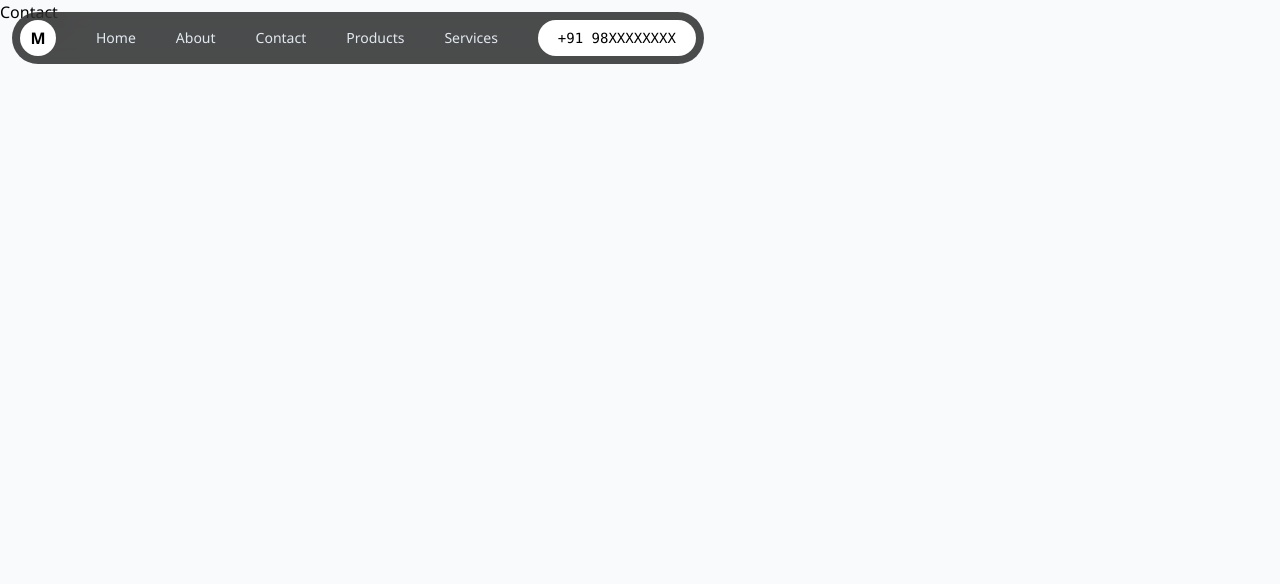
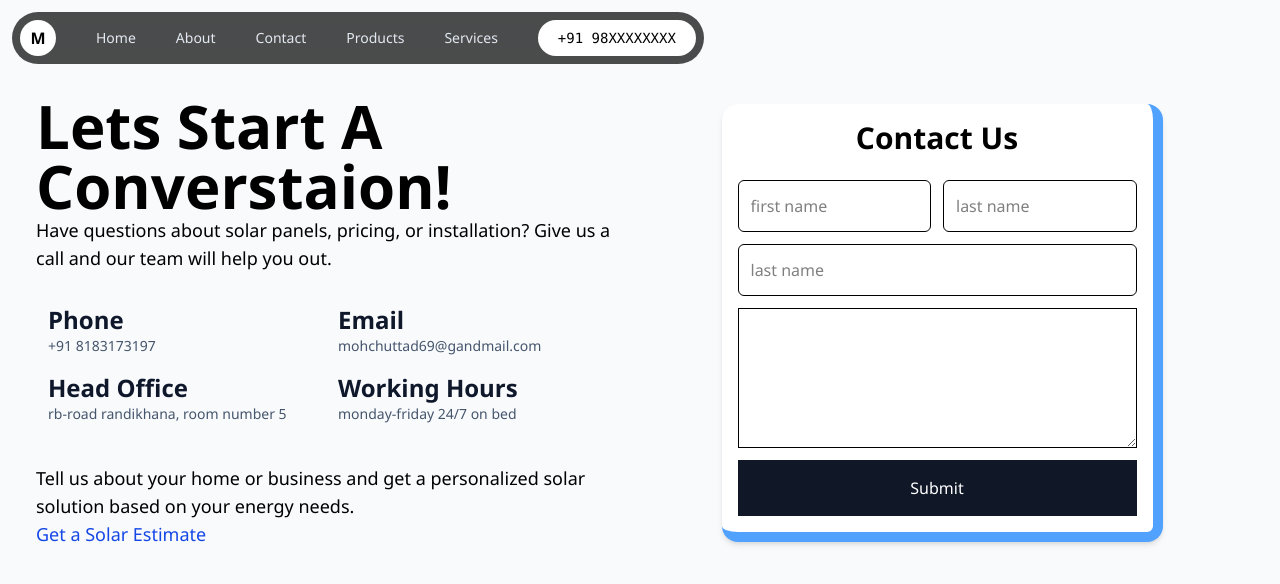
Before and after one commit to gyan3ndra/MohEnterprises, a React (Vite) app: page /contact in a window 1280 px wide. Shown: the top 584 px of the page. Built offline with nearby package versions, Linux system fonts and the light colour scheme.

Commit message:
added contact page

```diff
--- a/src/components/Contact.jsx
+++ b/src/components/Contact.jsx
@@ -1,8 +1,69 @@
 import React from 'react'
+import { NavLink } from 'react-router-dom'
 
 const Contact = () => {
+  const contactdetails = [
+    {
+      title: 'Phone',
+      content: '+91 8183173197'
+    },
+    {
+      title: 'Email',
+      content: 'mohchuttad69@gandmail.com'
+    },
+    {
+      title: 'Head Office',
+      content: 'rb-road randikhana, room number 5'
+    },
+    {
+      title: 'Working Hours',
+      content: 'monday-friday 24/7 on bed'
+    }
+  ]
   return (
-    <div>Contact</div>
+    <section className='pt-20 min-h-screen relative p-5'>
+      <section className='h-full rounded-2xl p-4 grid grid-cols-1 lg:grid-cols-2 '>
+        <div>
+          <h1 className='text-5xl md:text-6xl font-bold'>Lets Start A Converstaion!</h1>
+          <p className='text-md md:text-lg font-light'>Have questions about solar panels, pricing, or installation? Give us a call and our team will help you out.</p>
+          <div className='w-full p-1 md:p-3 h-40 mt-5 grid grid-cols-2'>
+            {
+              contactdetails.map((e) => {
+                return (
+                  <div key={e.title} className='overflow-hidden'>
+                    <h3 className='font-bold text-slate-900 text-lg md:text-2xl'>{e.title}</h3>
+                    <p className='font-light text-sm md:text-md text-slate-600'>{e.content}</p>
+                  </div>
+                )
+              })
+            }
+          </div>
+          <p className='font-light text-md md:text-lg mt-3'>Tell us about your home or business and get a personalized solar solution based on your energy needs.</p>
+          <a className='text-lg md:text-lg font-light text-blue-700 hover:text-blue-900' href="">Get a Solar Estimate</a>
+        </div>
+        <div className='flex justify-center w-full p-2'>
+          <div className='w-full md:w-3/4 bg-white h-full p-3 md:p-4 gap-3 flex flex-col justify-between shadow-md border-blue-400 md:border-b-10 md:border-r-10 rounded-2xl'>
+            <h3 className='text-center font-bold text-3xl mb-3'>Contact Us</h3>
+            <span className='flex gap-3 *:p-3 *:focus:outline-0'>
+              <input className='w-1/2 h-13 border rounded-md ' type="text" placeholder='first name' />
+              <input className='w-1/2 h-13 border rounded-md' type="text" placeholder='last name' />
+            </span>
+            <input className='w-full h-13 focus:outline-0 border rounded-md p-3' type="text" placeholder='last name' />
+            <textarea className='w-full focus:outline-0 border p-3 h-35'>
+
+            </textarea>
+            <button className='text-white p-4 w-full hover:bg-black bg-gray-900 cursor-pointer hover:scale-101 transition-all duration-200'>Submit</button>
+          </div>
+        </div>
+      </section>
+      {/* <div className='absolute bottom-4 left-1/2 -translate-x-1/2'>
+        <ul className='flex gap-10 *:rounded-full *:cursor-pointer'>
+        <li className='h-5 w-5'><NavLink className={({ isActive }) => isActive ? 'bg-amber-600' : 'bg-blue-300'} to='/contact'></NavLink></li>
+        <li className='h-5 w-5 bg-amber-50'><NavLink to='contact/get-in-touch'></NavLink></li>
+        <li className='h-5 w-5 bg-amber-50'><NavLink to='/contact/info'></NavLink></li>
+      </ul>
+      </div> */}
+    </section>
   )
 }
 
--- a/src/components/Home.jsx
+++ b/src/components/Home.jsx
@@ -14,7 +14,7 @@ import solarimg from '../assets/solar.png'
 import wrenchimg from '../assets/wrench.png'
 
 const Home = () => {
-    const logo = [s6, s5, s3, s4, s2, s1]
+    const companyLogo = [s6, s5, s3, s4, s2, s1]
 
     const works = [
         {
@@ -77,7 +77,7 @@ const Home = () => {
                 <section className='grid grid-cols-1 lg:grid-cols-3 h-100 lg:h-[25vh] p-4 gap-5'>
                     {card.map((e) => {
                         return (
-                            <div className='bg-white rounded-md h-full p-4 flex justify-center items-center gap-5'>
+                            <div key={e.title} className='bg-white rounded-md h-full p-4 flex justify-center items-center gap-5'>
                                 <img src={e.img} alt="" />
                                 <div>
                                     <h4 className=' font-extrabold text-lg'>{e.title}</h4>
@@ -89,9 +89,9 @@ const Home = () => {
 
                 </section>
             </section>
-            <section className='bg-gray-100 h-20 flex justify-between p-2 pl-10 pr-10'>
+            <section className='bg-gray-50 h-20 flex justify-center gap-15 p-2 pl-10 pr-10'>
                 {
-                    logo.map((e, index) => {
+                    companyLogo.map((e, index) => {
                         return (
                             <img key={index} src={e} alt="" />
                         )
--- a/src/route.jsx
+++ b/src/route.jsx
@@ -20,7 +20,7 @@ const router = createBrowserRouter([
             },
             {
                 path:'contact',
-                element:<Contact/>
+                element:<Contact/>,
             },
             // {
             //     path:'products',
```
